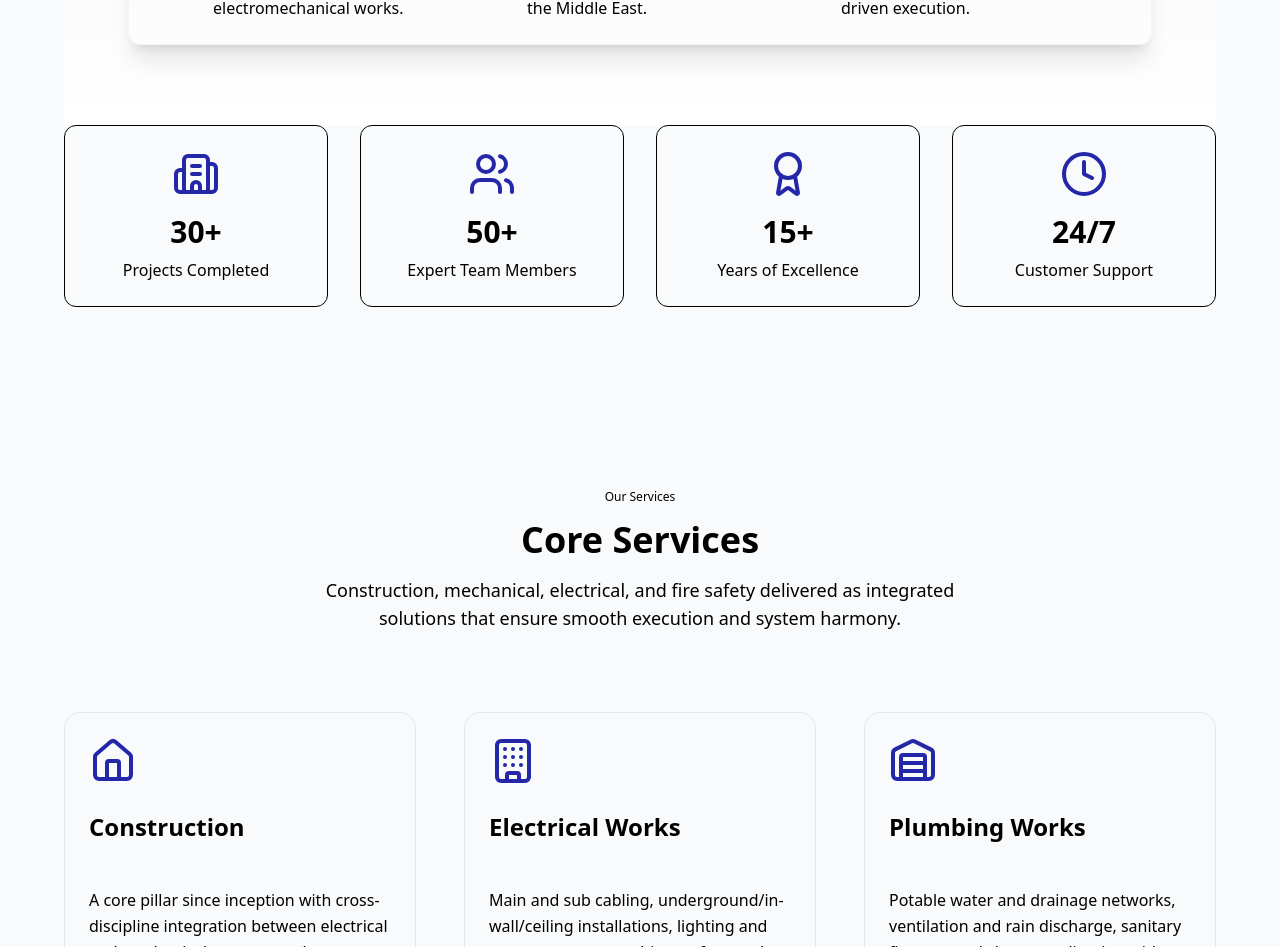
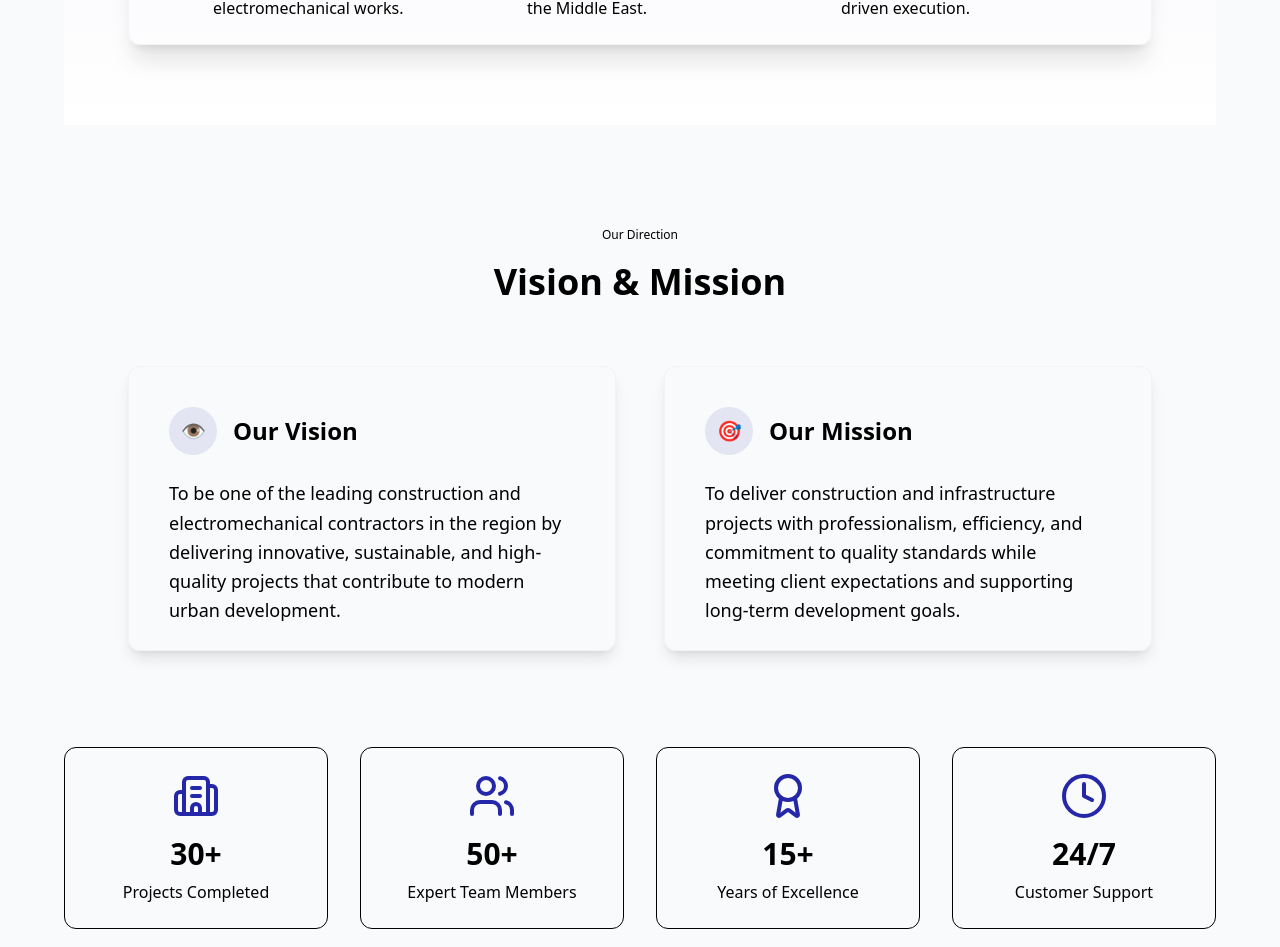
Before and after one commit to mostafa-hwary/Swift_Bulid, a React (Vite) app: page / in a window 1280 px wide. Shown: the part 2900-3847 px from the top of the page. Built offline with nearby package versions, Linux system fonts and the light colour scheme.

Commit message:
Vision & Mission Section

```diff
--- a/src/components/About.tsx
+++ b/src/components/About.tsx
@@ -121,6 +121,81 @@ export function About() {
           </div>
         </section>
 
+        {/* ===== Vision & Mission Section ===== */}
+        <section className="py-24 bg-gray-50">
+          <div className="container px-8 lg:px-16">
+            <div className="text-center mb-16">
+              <Badge variant="secondary" className="mb-4">
+                {t("about.visionMission.badge")}
+              </Badge>
+              <h2 className="text-4xl font-bold">
+                {t("about.visionMission.title")}
+              </h2>
+            </div>
+
+            <div className="grid lg:grid-cols-2 gap-12">
+              {/* Vision Card */}
+              <Card className="shadow-lg border border-gray-100 hover:shadow-xl transition-shadow">
+                <CardContent className="p-10">
+                  <div
+                    className={`flex items-center mb-6 ${
+                      isRTL ? "flex-row-reverse" : ""
+                    }`}
+                  >
+                    <div className="w-12 h-12 flex items-center justify-center rounded-full bg-[#2527A9]/10 text-[#2527A9] font-bold text-xl">
+                      👁️
+                    </div>
+                    <h3
+                      className={`text-2xl font-bold ${
+                        isRTL ? "mr-4 text-right" : "ml-4 text-left"
+                      }`}
+                    >
+                      {t("about.vision.title")}
+                    </h3>
+                  </div>
+
+                  <p
+                    className={`text-lg text-muted-foreground leading-relaxed ${
+                      isRTL ? "text-right" : "text-left"
+                    }`}
+                  >
+                    {t("about.vision.description")}
+                  </p>
+                </CardContent>
+              </Card>
+
+              {/* Mission Card */}
+              <Card className="shadow-lg border border-gray-100 hover:shadow-xl transition-shadow">
+                <CardContent className="p-10">
+                  <div
+                    className={`flex items-center mb-6 ${
+                      isRTL ? "flex-row-reverse" : ""
+                    }`}
+                  >
+                    <div className="w-12 h-12 flex items-center justify-center rounded-full bg-[#2527A9]/10 text-[#2527A9] font-bold text-xl">
+                      🎯
+                    </div>
+                    <h3
+                      className={`text-2xl font-bold ${
+                        isRTL ? "mr-4 text-right" : "ml-4 text-left"
+                      }`}
+                    >
+                      {t("about.mission.title")}
+                    </h3>
+                  </div>
+
+                  <p
+                    className={`text-lg text-muted-foreground leading-relaxed ${
+                      isRTL ? "text-right" : "text-left"
+                    }`}
+                  >
+                    {t("about.mission.description")}
+                  </p>
+                </CardContent>
+              </Card>
+            </div>
+          </div>
+        </section>
 
 
 
--- a/src/components/LanguageContext.tsx
+++ b/src/components/LanguageContext.tsx
@@ -45,6 +45,15 @@ const translations = {
     "about.history.highlight1": "Established in 2017 with a strong focus on construction and electromechanical works.",
     "about.history.highlight2": "Successfully delivered multiple projects across Saudi Arabia and the Middle East.",
     "about.history.highlight3": "Recognized as one of the leading contractors through quality-driven execution.",
+
+    "about.visionMission.badge": "Our Direction",
+    "about.visionMission.title": "Vision & Mission",
+
+    "about.vision.title": "Our Vision",
+    "about.vision.description": "To be one of the leading construction and electromechanical contractors in the region by delivering innovative, sustainable, and high-quality projects that contribute to modern urban development.",
+
+    "about.mission.title": "Our Mission",
+    "about.mission.description": "To deliver construction and infrastructure projects with professionalism, efficiency, and commitment to quality standards while meeting client expectations and supporting long-term development goals.",
 
     'about.stat1': '30+',
     'about.stat1Label': 'Projects Completed',
@@ -363,6 +372,14 @@ const translations = {
     "about.history.highlight1": "تأسست الشركة عام 2017 مع تركيز قوي على أعمال الإنشاءات والإلكتروميكانيك.",
     "about.history.highlight2": "تنفيذ العديد من المشاريع الناجحة في المملكة العربية السعودية وأسواق الشرق الأوسط.",
     "about.history.highlight3": "اكتساب مكانة متقدمة ضمن شركات المقاولات الرائدة بفضل جودة التنفيذ.",
+    "about.visionMission.badge": "اتجاهنا",
+    "about.visionMission.title": "الرؤية والرسالة",
+
+    "about.vision.title": "رؤيتنا",
+    "about.vision.description": "أن نكون من الشركات الرائدة في مجال الإنشاءات والأعمال الإلكتروميكانيكية من خلال تقديم مشاريع مبتكرة ومستدامة وعالية الجودة تساهم في تطوير العمران الحديث.",
+
+    "about.mission.title": "رسالتنا",
+    "about.mission.description": "تنفيذ مشاريع الإنشاءات والبنية التحتية باحترافية وكفاءة عالية، مع الالتزام بأعلى معايير الجودة وتلبية تطلعات العملاء ودعم أهداف التنمية طويلة المدى.",
 
     'about.stat1': '+30',
     'about.stat1Label': 'مشروع مكتمل',
```
